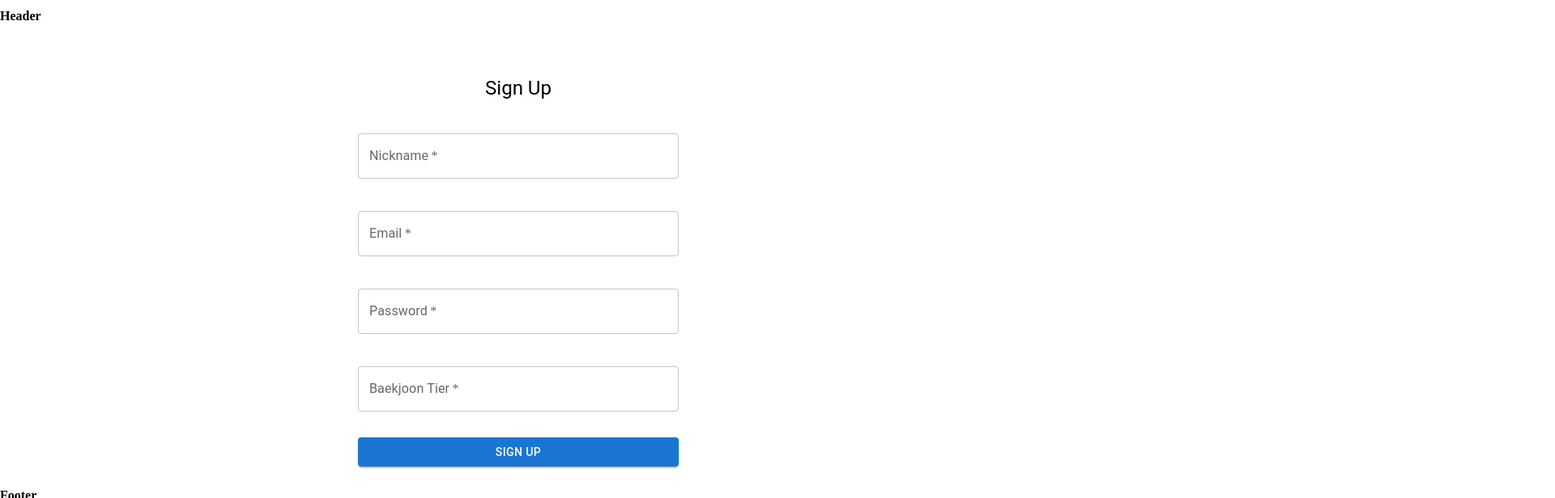
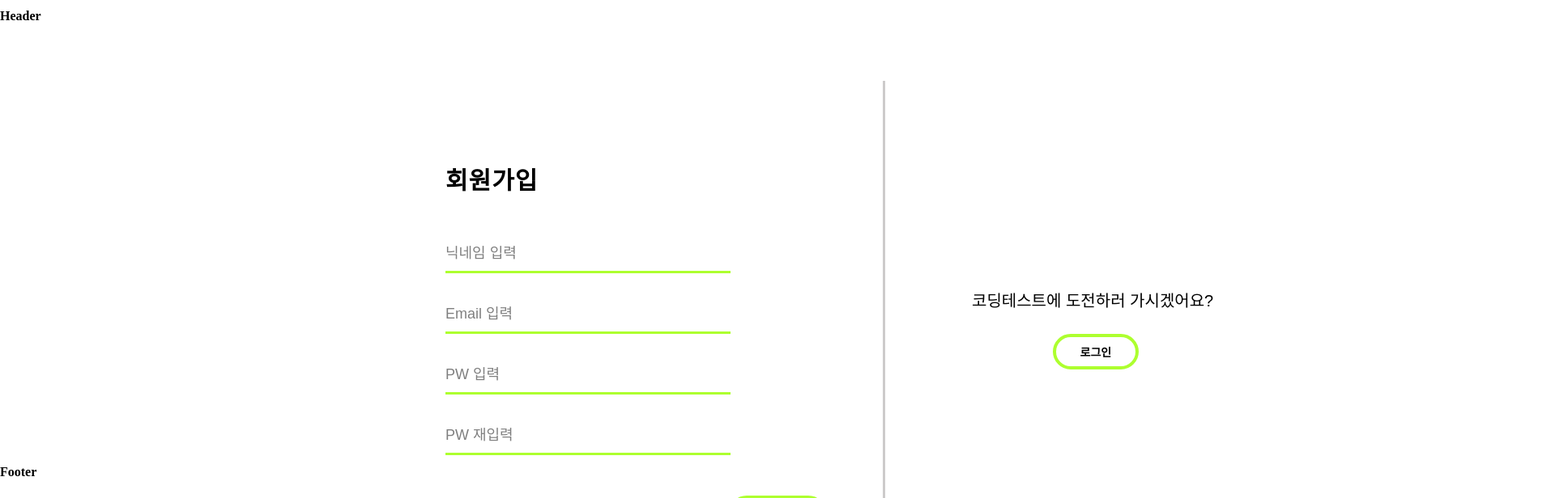
Before and after one commit to heeoneie/cote-is-really-cute, a React (Create React App) app: page /signup in a window 1280 px wide. Shown: the top 616 px of the page at 81% size, 1920 px wide, since content can reach past the window. Built offline with nearby package versions, Linux system fonts and the light colour scheme; a web font is replaced by a local one.

Commit message:
연속접속기록,로그인,회원가입,내정보,수정

```diff
--- a/src/axios/auth.js
+++ b/src/axios/auth.js
@@ -14,6 +14,8 @@ export const signUp = async (userData) => {
   }
 };
 
-export const logoutUser = () => {
+export const logoutUser = (setEmail) => {
   localStorage.removeItem('token');
+  localStorage.removeItem('email');
+  setEmail('');
 };
--- /dev/null
+++ b/src/axios/battle.js
@@ -0,0 +1,20 @@
+import request from './axios';
+
+export const joinBattle = async (userEmail) => {
+  try {
+    const response = await request.post('/battle/join', { userEmail });
+    return response.data;
+  } catch (error) {
+    console.log(error);
+  }
+};
+
+export const checkMatchingStatus = async (matchId) => {
+  try {
+    const response = await request.get(`/battle/status/${matchId}`);
+    return response.data;
+  } catch (error) {
+    console.log(error);
+    throw new Error('매칭 상태 확인 중 오류가 발생했습니다.');
+  }
+};
--- a/src/axios/openai.js
+++ b/src/axios/openai.js
@@ -1,7 +1,7 @@
 import request from './axios';
 
 export const getAlgorithmCourse = async (category) => {
-  return request.post('/openai', { category });
+  return request.post('/openai/recommend', { category });
 };
 
 export const getGrading = async (data) => {
--- a/src/pages/Login.js
+++ b/src/pages/Login.js
@@ -1,16 +1,8 @@
 import React from 'react';
 import { useNavigate } from 'react-router-dom';
-import {
-  TextField,
-  Button,
-  Typography,
-  Container,
-  Box,
-  Alert,
-} from '@mui/material';
 import { AppContext } from '../App';
 import { loginUser } from '../axios/auth';
-
+import './Login.css'; // CSS 파일 임포트
 const Login = () => {
   const [formData, setFormData] = React.useState({
     email: '',
@@ -54,45 +46,58 @@ const Login = () => {
       setLoginError('Invalid email or password');
     }
   };
+  const handleSignUpClick = () => {
+    navigate('/signup');
+  };
 
   return (
-    <Container maxWidth="xs">
-      <Box display="flex" flexDirection="column" alignItems="center" mt={8}>
-        <Typography variant="h4" gutterBottom>
-          Login
-        </Typography>
-        <form onSubmit={handleSubmit}>
-          <TextField
-            label="Email"
+    <div className="container">
+      <div className="title2">
+        <h1 className="Login_title">로그인</h1>
+      </div>
+      <form onSubmit={handleSubmit} className="form">
+        <div className="input-group">
+          <input
+            placeholder="Email"
+            id="email"
             type="email"
             name="email"
             value={formData.email}
             onChange={handleChange}
-            error={!!errors.email}
-            helperText={errors.email}
-            fullWidth
-            margin="normal"
+            className="input"
             required
           />
-          <TextField
-            label="Password"
+          {errors.email && <div className="error">{errors.email}</div>}
+          <div className="v-line"></div>
+        </div>
+        <div className="input-group">
+          <input
+            placeholder="Pw"
+            id="password"
             type="password"
             name="password"
             value={formData.password}
             onChange={handleChange}
-            error={!!errors.password}
-            helperText={errors.password}
-            fullWidth
-            margin="normal"
+            className="input"
             required
           />
-          {loginError && <Alert severity="error">{loginError}</Alert>}
-          <Button type="submit" variant="contained" color="primary" fullWidth>
-            Login
-          </Button>
-        </form>
-      </Box>
-    </Container>
+          {errors.password && <div className="error">{errors.password}</div>}
+        </div>
+        {loginError && <div className="alert">{loginError}</div>}
+        <button type="submit" className="btn">
+          로그인
+        </button>
+        <button onClick={handleSignUpClick} className="btn2">
+          회원가입
+        </button>
+        <div className="signup_pharse">
+          <p>계정이 없으신가요?</p>
+        </div>
+        <div className="phrase">
+          <p>코딩테스트에 도전해보세요!</p>
+        </div>
+      </form>
+    </div>
   );
 };
 
--- a/src/pages/ProblemSolving.js
+++ b/src/pages/ProblemSolving.js
@@ -5,11 +5,13 @@ import { Box, Button, Typography, Alert } from '@mui/material';
 import Timer from '../components/Timer';
 import CodeEditor from '../components/CodeEditor';
 import { getGrading } from '../axios/openai';
+import useLoginStreak from '../components/useLoginStreak'; // 훅 import
 
 const ProblemSolving = () => {
   const { problems } = React.useContext(AppContext);
   const navigate = useNavigate();
   const { category, level, index } = useParams();
+  const { days, incrementLoginDays } = useLoginStreak(); // 출석 일수 및 함수 사용
   const [showAlert, setShowAlert] = React.useState(false);
   const [showCodeEditor, setShowCodeEditor] = React.useState(false);
   const [code, setCode] = React.useState('');
@@ -62,6 +64,7 @@ const ProblemSolving = () => {
       setIsGrading(result.data);
       if (result.data) {
         alert('정답입니다!');
+        incrementLoginDays(); // 정답일 때 출석 일수 증가
       } else {
         alert('틀렸습니다. 다시 시도해보세요.');
       }
--- a/src/pages/SignUp.js
+++ b/src/pages/SignUp.js
@@ -1,24 +1,14 @@
 import React from 'react';
 import { useNavigate } from 'react-router-dom';
-import {
-  TextField,
-  Button,
-  Box,
-  Typography,
-  Container,
-  Grid,
-  Alert,
-} from '@mui/material';
 import { signUp } from '../axios/auth';
-
+import './SignUp.css';
 const SignUp = () => {
   const [formData, setFormData] = React.useState({
     nickname: '',
     email: '',
     password: '',
-    baekjoonTier: '',
+    confirmPassword: '',
   });
-  const [errors, setErrors] = React.useState({});
   const [signUpError, setSignUpError] = React.useState('');
   const navigate = useNavigate();
 
@@ -31,20 +21,23 @@ const SignUp = () => {
   };
 
   const validate = () => {
-    const validationErrors = {};
-    if (!formData.nickname) validationErrors.nickname = 'Nickname is required';
-    if (!formData.email) validationErrors.email = 'Email is required';
-    if (!formData.password) validationErrors.password = 'Password is required';
-    if (!formData.baekjoonTier)
-      validationErrors.baekjoonTier = 'Baekjoon Tier is required';
+    const validationErrors = [];
+    if (!formData.nickname) validationErrors.push('닉네임을 입력해주세요!');
+    if (!formData.email) validationErrors.push('Email을 입력해주세요');
+    if (!formData.password) validationErrors.push('Password 입력해주세요');
+    if (!formData.confirmPassword)
+      validationErrors.push('Password 일치하게 재입력해주세요');
+    if (formData.password !== formData.confirmPassword)
+      validationErrors.push('Password가 일치하지 않습니다');
+
     return validationErrors;
   };
 
   const handleSubmit = async (e) => {
     e.preventDefault();
     const validationErrors = validate();
-    if (Object.keys(validationErrors).length > 0) {
-      setErrors(validationErrors);
+    if (validationErrors.length > 0) {
+      alert(validationErrors.join('\n')); // alert으로 오류 메시지 표시
       return;
     }
 
@@ -53,93 +46,80 @@ const SignUp = () => {
       navigate('/login');
     } catch (error) {
       setSignUpError(error.message);
+      alert(error.message); // alert으로 오류 메시지 표시
     }
   };
-
+  const handleloginClick = () => {
+    navigate('/login');
+  };
   return (
-    <Container component="main" maxWidth="xs">
-      <Box
-        sx={{
-          marginTop: 8,
-          display: 'flex',
-          flexDirection: 'column',
-          alignItems: 'center',
-        }}
-      >
-        <Typography component="h1" variant="h5">
-          Sign Up
-        </Typography>
-        <Box component="form" onSubmit={handleSubmit} sx={{ mt: 3 }}>
-          <Grid container spacing={2}>
-            <Grid item xs={12}>
-              <TextField
-                label="Nickname"
+    <div>
+      <h1 className="Signup_title">회원가입</h1>
+      <form onSubmit={handleSubmit}>
+        <div>
+          <input
+            className="input_group"
             type="text"
+            id="nickname"
             name="nickname"
             value={formData.nickname}
             onChange={handleChange}
-                error={!!errors.nickname}
-                helperText={errors.nickname}
-                fullWidth
-                margin="normal"
-                required
+            placeholder="닉네임 입력"
+            aria-label="닉네임"
           />
-            </Grid>
-            <Grid item xs={12}>
-              <TextField
-                label="Email"
+        </div>
+        <div>
+          <input
+            className="input_group"
             type="email"
+            id="signup_email"
             name="email"
             value={formData.email}
             onChange={handleChange}
-                error={!!errors.email}
-                helperText={errors.email}
-                fullWidth
-                margin="normal"
-                required
+            placeholder="Email 입력"
+            aria-label="email"
           />
-            </Grid>
-            <Grid item xs={12}>
-              <TextField
-                label="Password"
+        </div>
+        <div>
+          <input
+            className="input_group"
             type="password"
+            id="signup_password"
             name="password"
             value={formData.password}
             onChange={handleChange}
-                error={!!errors.password}
-                helperText={errors.password}
-                fullWidth
-                margin="normal"
-                required
+            placeholder="PW 입력"
+            aria-label="PW"
           />
-            </Grid>
-            <Grid item xs={12}>
-              <TextField
-                label="Baekjoon Tier"
-                type="text"
-                name="baekjoonTier"
-                value={formData.baekjoonTier}
+        </div>
+        <div>
+          <input
+            className="input_group"
+            type="password"
+            id="confirmPassword"
+            name="confirmPassword"
+            value={formData.confirmPassword}
             onChange={handleChange}
-                error={!!errors.baekjoonTier}
-                helperText={errors.baekjoonTier}
-                fullWidth
-                margin="normal"
-                required
+            placeholder="PW 재입력"
+            aria-label="PW 재입력"
           />
-            </Grid>
-          </Grid>
-          {signUpError && <Alert severity="error">{signUpError}</Alert>}
-          <Button
-            type="submit"
-            fullWidth
-            variant="contained"
-            sx={{ mt: 3, mb: 2 }}
-          >
-            Sign Up
-          </Button>
-        </Box>
-      </Box>
-    </Container>
+          <div className="middle-line"></div>
+        </div>
+        {signUpError && <p className="error_message">{signUpError}</p>}
+        <button type="submit" className="singup_btn">
+          회원가입
+        </button>
+        <button onClick={handleloginClick} className="Singup_login_btn">
+          로그인
+        </button>
+        <p className="Sing_up_under_phrase">
+          입문자도 쉽게 도전 할 수 있습니다!
+        </p>
+        <p className="Sing_up_middle_phrase2">
+          코딩테스트에 도전하러 가시겠어요?
+        </p>
+      </form>
+    </div>
   );
 };
 
```
Also changed, not shown: src/components/BattleBtn.js (added, +57 -0 lines), src/components/useLoginStreak.js (+16 -18 lines), src/pages/Home.js (+7 -3 lines), 1 other file (tests, documents, lock files or other folders). Lines whose indentation alone changed are shown as unchanged.
